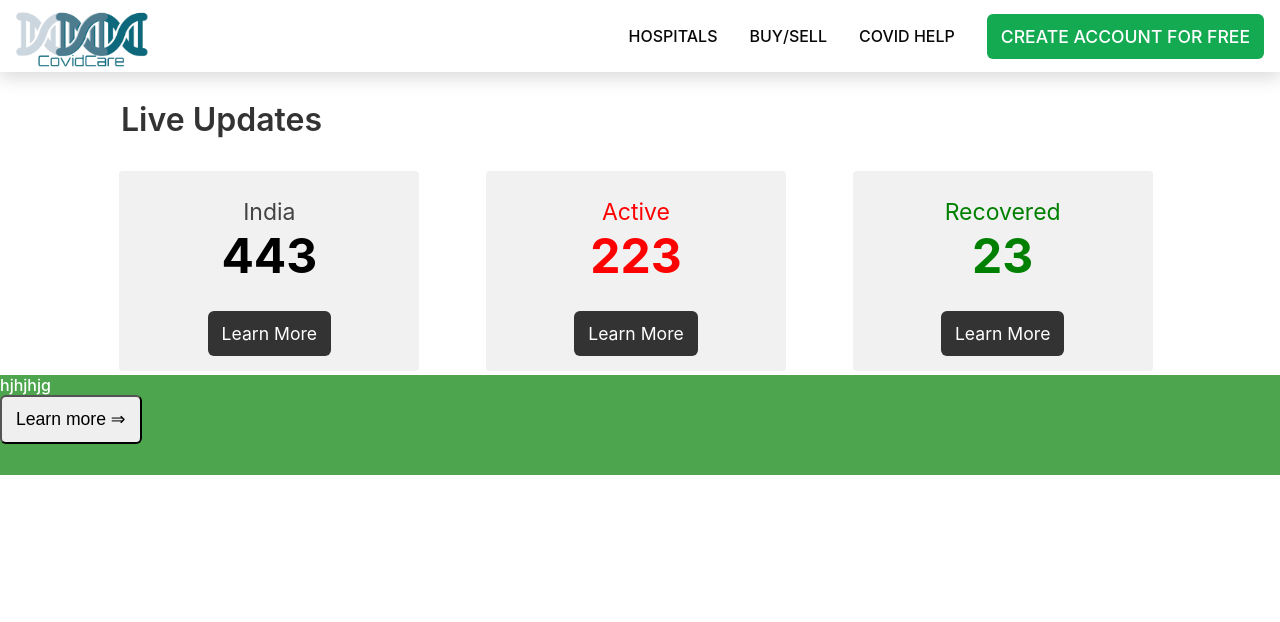
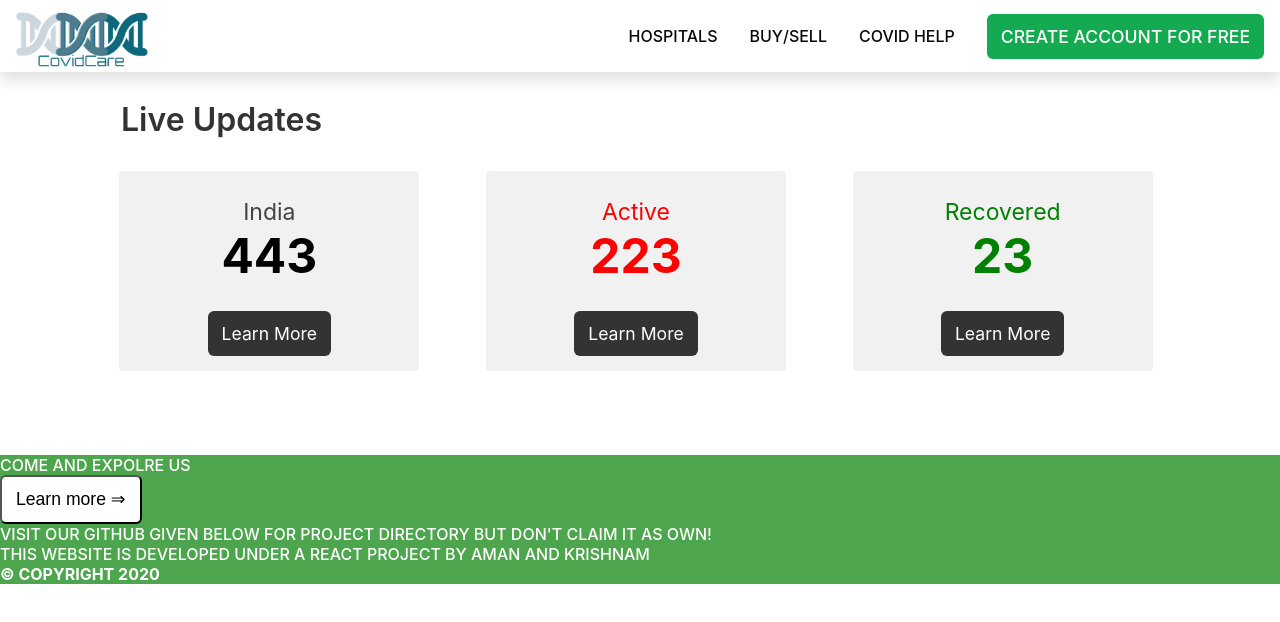
Before and after one commit to krishnam1998gkp/Covid19, a React (Create React App) app: page / in a window 1280 px wide. Shown: the top 622 px of the page. Built offline with nearby package versions, Linux system fonts and the light colour scheme.

Commit message:
footer started

```diff
--- a/src/components/footer/footer.component.jsx
+++ b/src/components/footer/footer.component.jsx
@@ -5,8 +5,15 @@ import './footer.styles.scss';
 const Footer = ()=>(
     <div className="section-footer">
          <div className="jj">
-            hjhjhjg
+             Come and expolre us
             <Rectbtn></Rectbtn>
+            <div>
+                <p>visit our github given below for project directory but don't claim it as own!</p>
+            </div>
+            <div>
+                <p>this website is developed under a react project by aman and krishnam</p>
+                <h4>&copy; copyright 2020</h4>
+            </div>
          </div>
     </div>
 )
--- a/src/components/footer/footer.styles.scss
+++ b/src/components/footer/footer.styles.scss
@@ -1,8 +1,9 @@
 .section-footer{
-    height: 100px;
+    margin-top: 5rem;
     width: 100%;
     background-color: rgba(0, 128, 0, 0.699);
     color: white;
     font-weight: 500;
     font-size: 1rem;
+    text-transform: uppercase;
 }
--- a/src/components/rectangular-button/rectangular-button.styles.scss
+++ b/src/components/rectangular-button/rectangular-button.styles.scss
@@ -0,0 +1,3 @@
+.btn-white{
+    background-color: white;
+}
```
